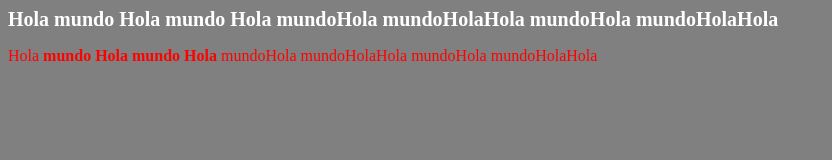
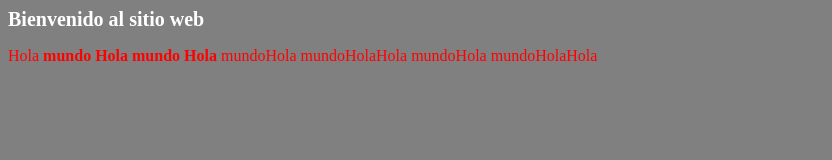
Before and after one commit to gmontes1399/miweb, a plain HTML site: page index.html in a window 1280 px wide. Shown: the whole page, without its empty margins (0-832 px from the left). Drawn offline with Linux system fonts and the light colour scheme.

Commit message:
se modifica el titulo de la pagina

```diff
--- a/index.html
+++ b/index.html
@@ -5,7 +5,7 @@
 <link rel="stylesheet" type="text/css" href="css/main.css">
 </head>
 <body>
-<h1>Hola mundo Hola mundo Hola mundoHola mundoHolaHola mundoHola mundoHolaHola </h1>
+<h1>Bienvenido al sitio web</h1>
 
 <p>Hola <strong>mundo Hola mundo Hola</strong> mundoHola mundoHolaHola mundoHola mundoHolaHola
 </p>
```
